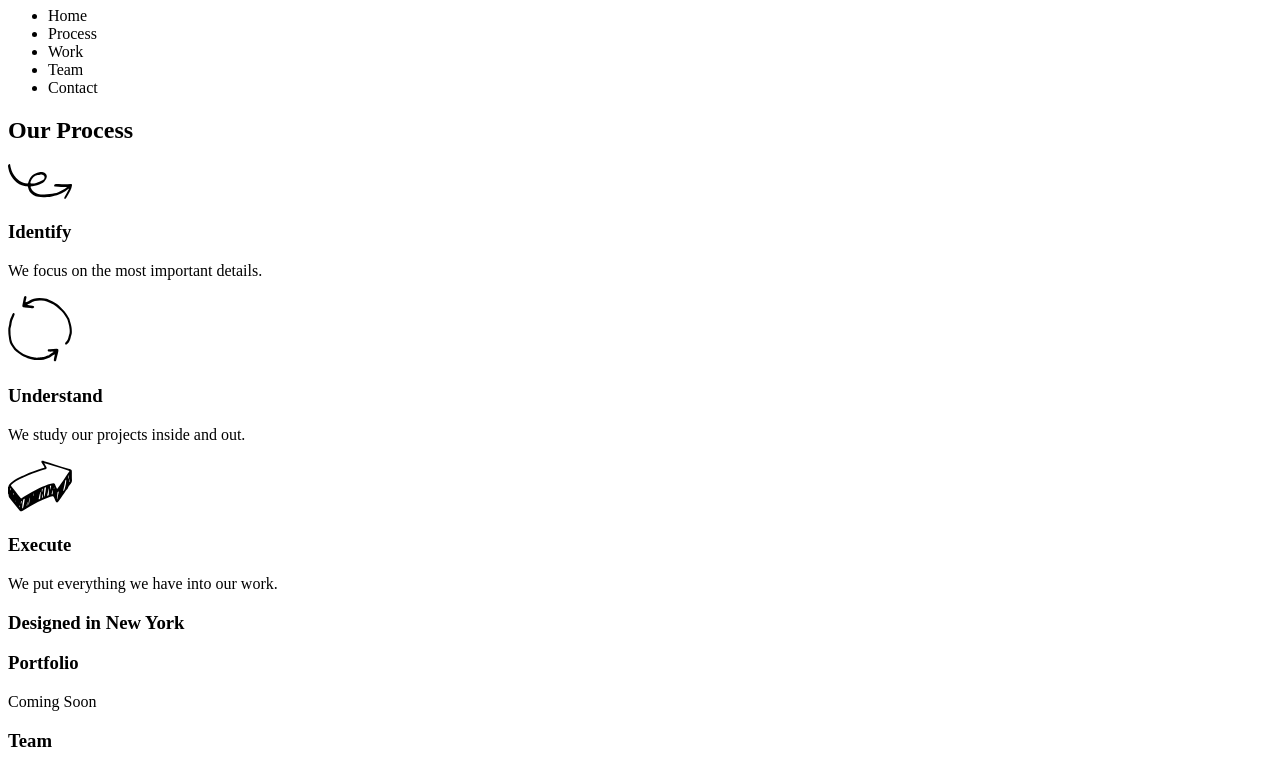
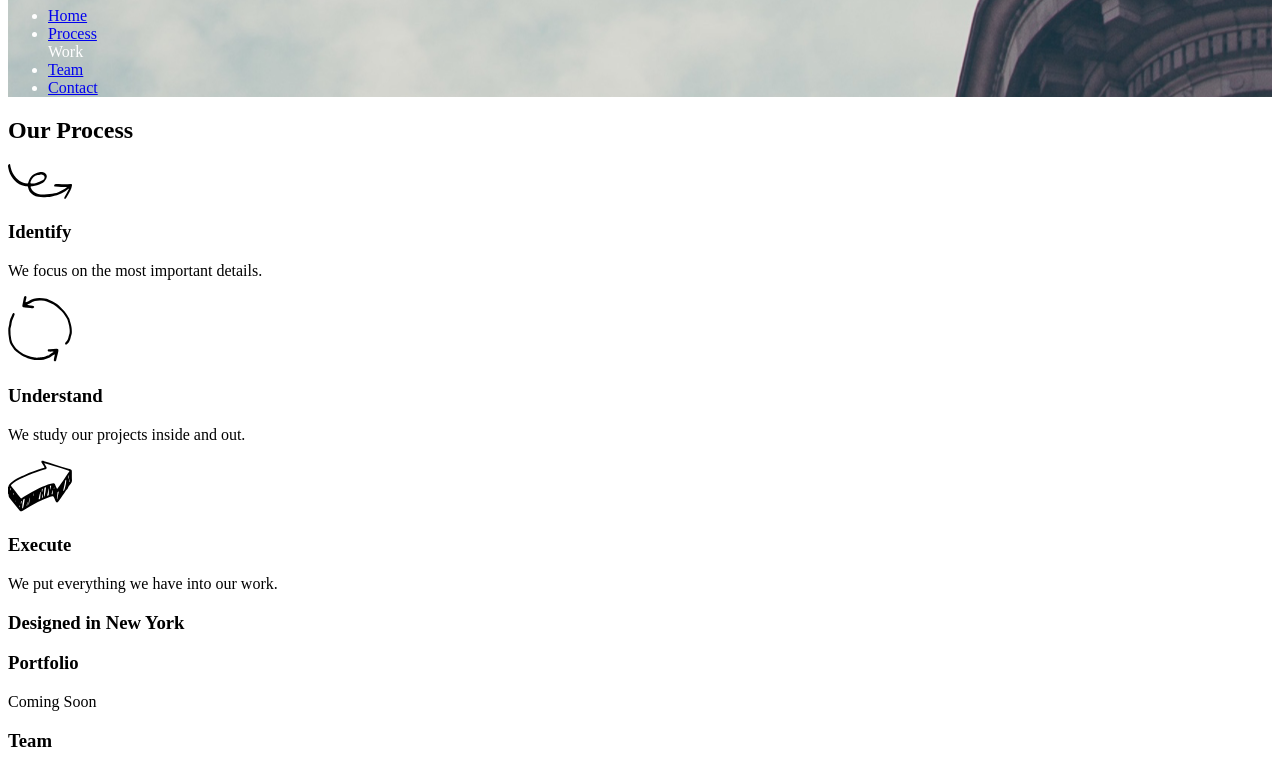
Before and after one commit to aaron-la/broadway, a plain HTML site: page index.html in a window 1280 px wide. Shown: the part 73-841 px from the top of the page. Drawn offline with Linux system fonts and the light colour scheme.

Commit message:
Included CSS

```diff
--- a/index.html
+++ b/index.html
@@ -9,15 +9,15 @@
     <div class="header">
       <h1>Broadway Design</h1>
       <ul>
-        <li>Home</li>
-        <li>Process</li>
-        <li>Work</li>
-        <li>Team</li>
-        <li>Contact</li>
+        <li><a href="/">Home</a></li>
+        <li><a href="#process">Process</a></li>
+        <li<a href="https://external-production.codecademy.com/assets/secure/index-e15cd898fa5906b22c02b7fc4cf8e509.html#work">Work</a></li>
+        <li><a href="#team">Team</a></li>
+        <li><a href="#contact">Contact</a></li>
       </ul>
     </div>
 
-    <h2>Our Process</h2>
+    <h2 id="process">Our Process</h2>
     <img src="resources/images/identify.svg" alt="">
     <h3>Identify</h3>
     <p>We focus on the most important details.</p>
@@ -37,16 +37,16 @@
     <h3>Portfolio</h3>
     <p>Coming Soon</p>
 
-    <h3>Team</h3>
+    <h3 id="team">Team</h3>
     <p>We're Hiring!</p>
 
-    <h3>Contact</h3>
+    <h3 id="contact">Contact</h3>
     <p>Phone: (555)-555-5555</p>
     <p>E-mail: test@example.com</p>
     <p>Twitter: @test</p>
 
     <div class="footer">
-      <span>@Broadway 2016</span> Home About Work Team Contact
+      <span>&copy; Broadway 2016</span> Home About Work Team Contact
     </div>
 
   </body>
--- a/resources/css/style.css
+++ b/resources/css/style.css
@@ -0,0 +1,4 @@
+.header {
+  background-image: url("../images/the-flatiron-building.png");
+  color: white;
+}
```
